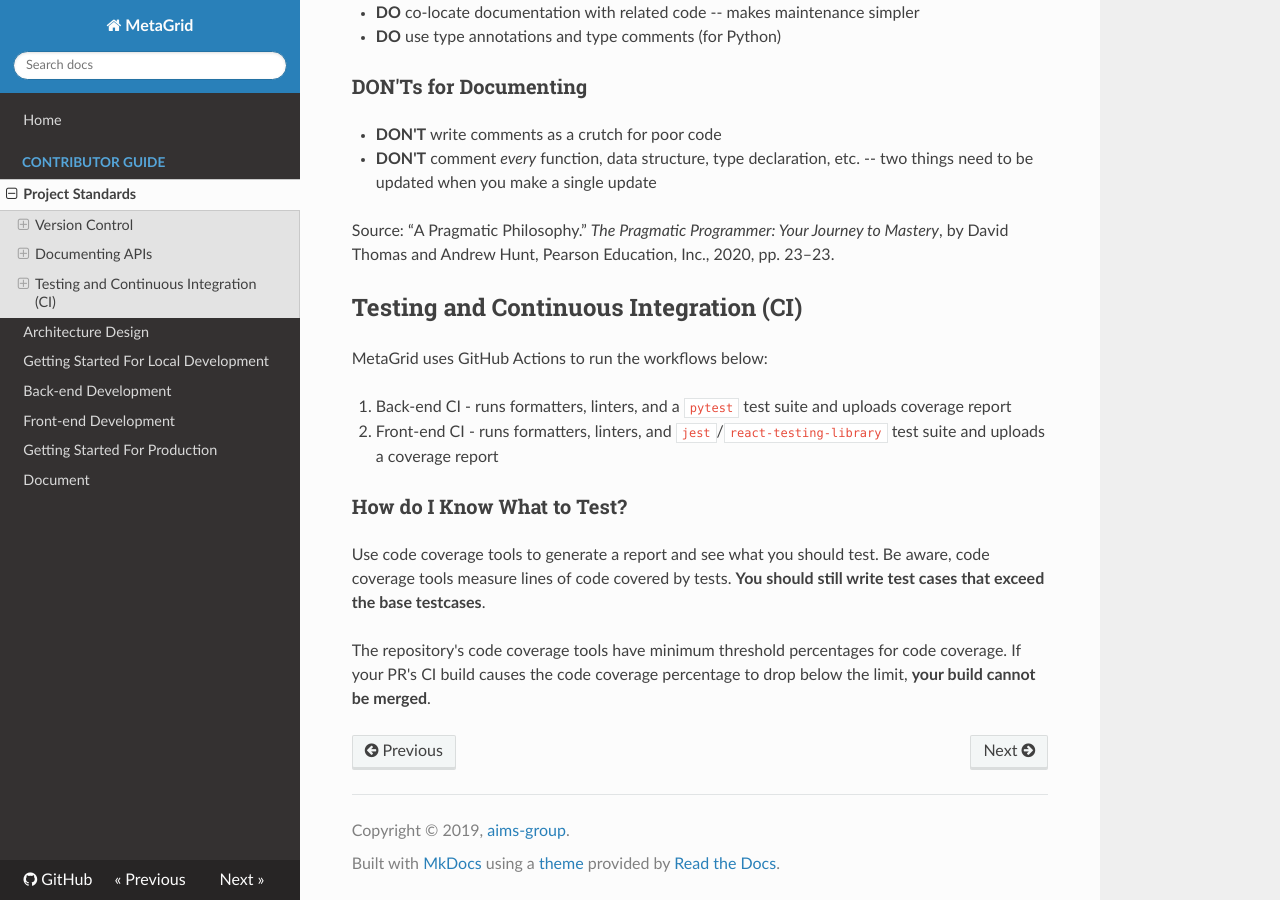
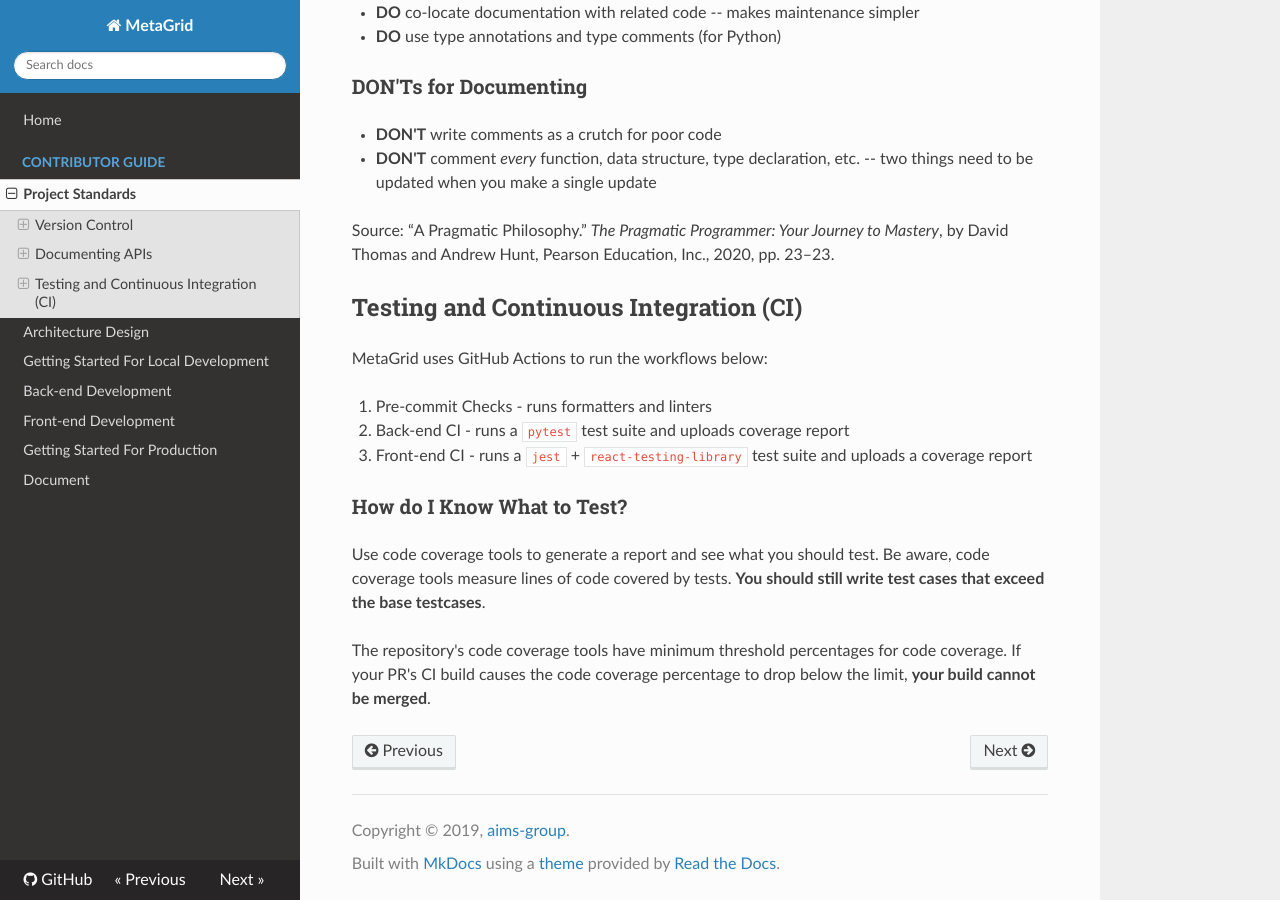
Before and after one commit to esgf2-us/metagrid, an MkDocs documentation site: the page built from docs/docs/contributors/project_standards.md, in a window 1280 px wide and 900 px high, scrolled down 3493 px. Built offline with MkDocs 1.6.1, drawn with Linux system fonts in a browser that asks for light colours; nearby versions of some CDN libraries.

Commit message:
Add Pre-commit Checks workflow
Add pre-commit.yml to run hooks
- Remove formatting and linting sections from backend and frontend yml files

Update docs and README with third party tools

Add workflow description

Update PR template

Update rev for tools

```diff
--- a/docs/docs/contributors/project_standards.md
+++ b/docs/docs/contributors/project_standards.md
@@ -118,9 +118,9 @@ Source: “A Pragmatic Philosophy.” _The Pragmatic Programmer: Your Journey to
 
 MetaGrid uses GitHub Actions to run the workflows below:
 
-1. Back-end CI - runs formatters, linters, and a `pytest` test suite and uploads coverage report
-
-2. Front-end CI - runs formatters, linters, and `jest`/`react-testing-library` test suite and uploads a coverage report
+1. Pre-commit Checks - runs formatters and linters
+2. Back-end CI - runs a `pytest` test suite and uploads coverage report
+3. Front-end CI - runs a `jest` + `react-testing-library` test suite and uploads a coverage report
 
 ### How do I Know What to Test?
 
```
Also changed, not shown: docs/docs/contributors/getting_started_local.md (+6 -0 lines), .github/pull_request_template.md, .pre-commit-config.yaml, README.md, 3 other files.
